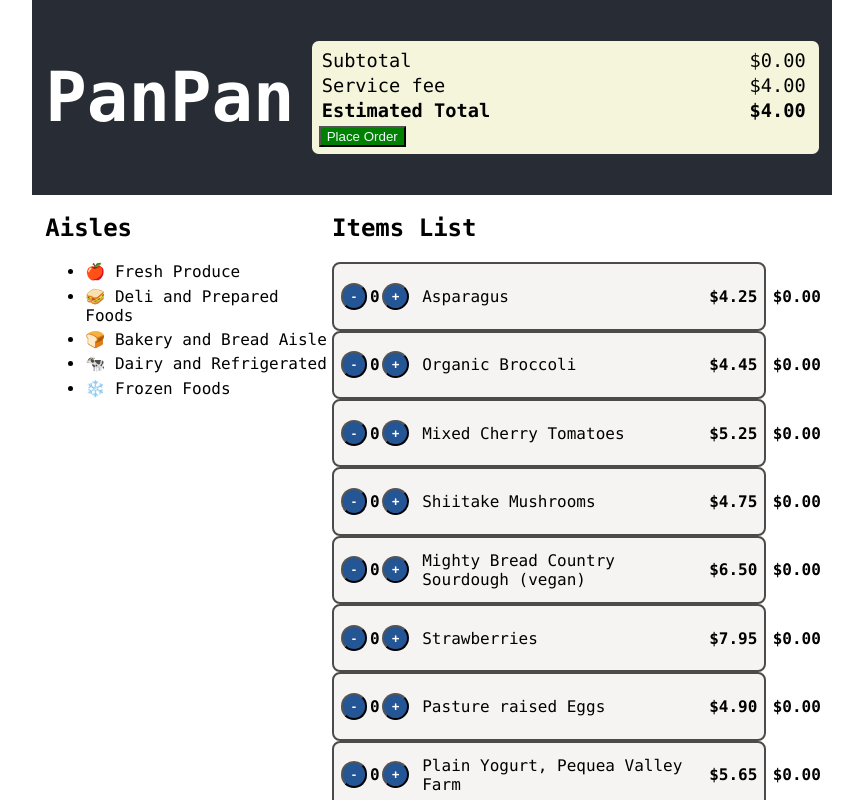
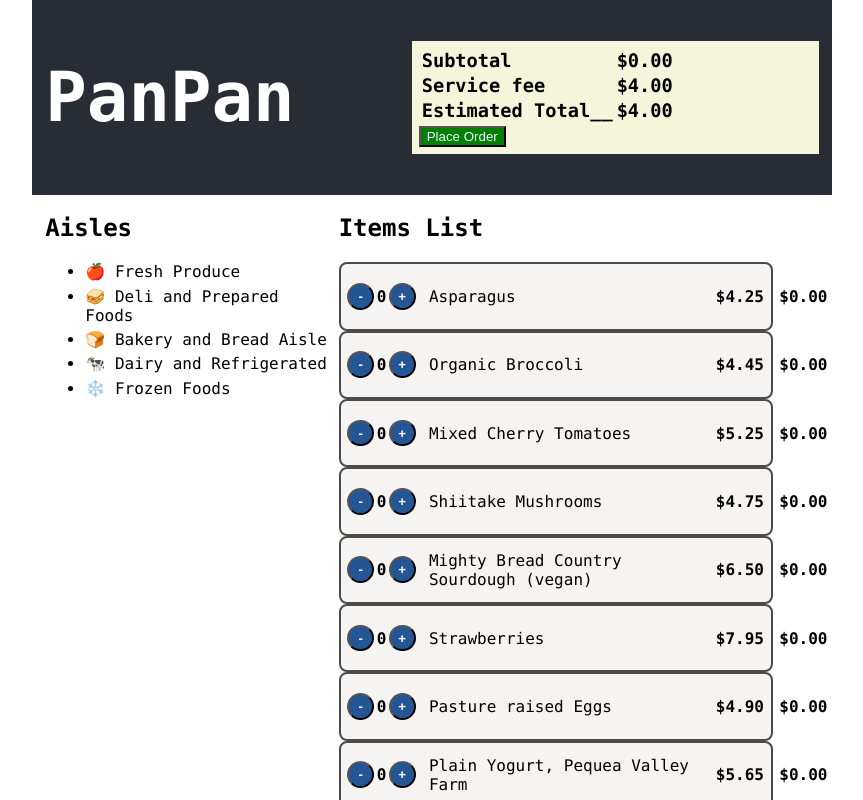
Before and after one commit to tiramirez/minimalist_buying_club, a React (Create React App) app in the folder app/frontend/: page / in a window 1280 px wide. Shown: the top 800 px of the page, without its empty margins (208-1071 px from the left). Built offline with nearby package versions, Linux system fonts and the light colour scheme; the HTML template or start-up script is replaced by a standard one.

Commit message:
Revert "Frontend clickon to addremove products - Update order total"

```diff
--- a/app/frontend/src/App.js
+++ b/app/frontend/src/App.js
@@ -1,48 +1,50 @@
 import './App.css';
-import React, { useState } from 'react';
-import ItemBox from './components/storeItemsGroup';
+import React, { useEffect, useState } from 'react';
+import ItemsGroup from './components/storeItemsGroup';
 import AislesNav from './components/storeAisles';
 import Summary from './components/orderSummary';
-import ItemsList from './api/fetchITems';
+
+import myItems from './api/fetchITems';
 
 function App() {
-  // console.log('APP', ItemsList);
-  const [products, setProducts] = useState(ItemsList);
+  // const [items] = useProductList();
+  // const items = myItems;
+  console.log('APP', myItems);
+  const [products, setProducts] = useState(myItems);
 
   // function updateQuantity(value) {
-  //   this.product_quantity = value;
-  //   // setProducts();
-  // }
+    //   this.product_quantity = value;
+    //   // setProducts();
+    // }
 
-  function updateQuantityIncrease(productId) {
-    // console.log("TRY TO INCREASE", productId)
-    const newProducts = [...products]
-    newProducts.filter(item => item.id === productId)[0].updateQuantityIncrease();
-    setProducts(newProducts);
-    }
+    function updateQuantityIncrease(productId) {
+      console.log("TRY TO REDUCE", productId)
+      // items.filter(item => item.id === productId));
+      // item.updateQuantityIncrease();
+      // this.product_quantity = this.product_quantity + 1;
+    // setProducts();
+  }
 
   function updateQuantityReduce(productId) {
-      // console.log("TRY TO REDUCE", productId)
-      const newProducts = [...products]
-      newProducts.filter(item => item.id === productId)[0].updateQuantityReduce();
-      setProducts(newProducts);
+    console.log("TRY TO INCREASE", productId)
+    // if (this.product_quantity > 0) {
+    //   this.product_quantity = this.product_quantity - 1;
+    //   // setProducts();
+    // }
   }
 
   return (
     <div className="App">
       <div className="App-header">
         <h2>PanPan</h2>
-        <Summary productsList={products} />
+        <Summary Items={myItems} />
       </div>
       <div className="App-body">
         <div className='left-column'>
           <AislesNav />
         </div>
         <div className='main-column'>
-          <h2>Items List</h2>
-          {products.map((singleItem) => (
-            <ItemBox key={singleItem.id} Item={singleItem} onIncrement={()=>updateQuantityIncrease(singleItem.id)} onReduction={()=>updateQuantityReduce(singleItem.id)} />
-          ))}
+          <ItemsGroup Items={myItems} handleIncrement={updateQuantityIncrease} handleReduction={updateQuantityReduce}/> //  onUpdate=updateQuantity
         </div>
       </div>
     </div>
--- a/app/frontend/src/api/fetchITems.js
+++ b/app/frontend/src/api/fetchITems.js
@@ -26,13 +26,21 @@ class ItemObject {
     }
 }
 
-const ItemsList = Items.Items.map((item)=> {return new ItemObject(item)});
-console.log(ItemsList);
-export default ItemsList;
+const myItems = Items.Items.map((item)=> {return new ItemObject(item)});
+// console.log(myItems);
+
+export default myItems;
+
+// export const useProductList = () => {
+    // const items = Items.map((item)=> {return new ItemObject(item)});
+    // console.log(items);
+    // return [items];
+// };
+
 
 // https://www.geeksforgeeks.org/how-to-use-the-javascript-fetch-api-to-get-data/
 
-// export const ItemsList = () => {
+// export const useProductList = () => {
 //     const [items, setItems] = useState([]);
 //     const api_url = 'https://43stikgs9h.execute-api.us-east-1.amazonaws.com/dev/cdk-hnb659fds-assets-894357734648-us-east-1/sample_products.json';
 
@@ -63,7 +71,7 @@ export default ItemsList;
 // };
 
 
-// export const ItemsList = () => {
+// export const ProductList = () => {
 //     const [items, setUsers] = useState([]);
 //     const api_url = 'https://43stikgs9h.execute-api.us-east-1.amazonaws.com/dev/cdk-hnb659fds-assets-894357734648-us-east-1/sample_products.json';
 
--- a/app/frontend/src/components/orderSummary.css
+++ b/app/frontend/src/components/orderSummary.css
@@ -1,28 +1,12 @@
 .Summary {
-    width: 500px;
+    width: 300pt;
     height: 100%;
     background-color: beige;
     color: black;
     font-size: 14pt;
     padding: 5pt 0pt 5pt 5pt;
-    border-radius: 5pt;
 }
 
 .Summary-table{
     width: 100%;
 }
-
-.col1 {
-    width: 240px;
-    text-align: left;
-}
-
-.col2 {
-    width: 240px;
-    text-align: right;
-}
-
-.lastRow {
-    font-weight: bolder;
-    border: 1pt solid black;
-}
--- a/app/frontend/src/components/orderSummary.jsx
+++ b/app/frontend/src/components/orderSummary.jsx
@@ -3,17 +3,15 @@ import { NumericFormat } from 'react-number-format';
 import PlaceOrderBtn from './placeOrderBtn';
 import './orderSummary.css';
 
-export default function Summary({productsList}) {
-    const [products] = useState(productsList);
-
-    // console.log('SUMMARY ', products);
-    let orderSubtotal = 0;
-    products.forEach(x => {
-        orderSubtotal += (x.product_quantity * x.unit_price);
-    });
-
+export default function Summary(props) {
+    const [orderSubtotal,setOrderTotal] = useState(0.00);
     const serviceFee = 4.00;
     const orderTotal = orderSubtotal + serviceFee;
+
+    // Need to move this to a parent Component https://react.dev/learn#using-hooks
+    useEffect(()=>{
+        setOrderTotal(props.Items.reduce((acc, o) => acc + parseInt(o.unit_price * o.product_quantity), 0))
+    },[]);
 
     return (
         <div className='Summary'>
@@ -21,22 +19,22 @@ export default function Summary({productsList}) {
                 <table>
                     <tbody>
                     <tr>
-                            <td className="col1">Subtotal</td>
-                            <td className="col2">
+                        <th>Subtotal</th>
+                        <th>
                             <NumericFormat value={orderSubtotal.toFixed(2)} displayType={'text'} thousandSeparator={true} prefix={'$'} />
-                            </td>
+                        </th>
                     </tr>
                     <tr>
-                            <td className="col1">Service fee</td>
-                            <td className="col2">
+                        <th>Service fee</th>
+                        <th>
                             <NumericFormat value={serviceFee.toFixed(2)} displayType={'text'} thousandSeparator={true} prefix={'$'} />
-                            </td>
+                        </th>
                     </tr>
-                        <tr className="lastRow">
-                            <td className="col1">Estimated Total</td>
-                            <td className="col2">
+                    <tr>
+                        <th>Estimated Total__</th>
+                        <th>
                             <NumericFormat value={orderTotal.toFixed(2)} displayType={'text'} thousandSeparator={true} prefix={'$'} />
-                            </td>
+                        </th>
                     </tr>
                     </tbody>
                 </table>
--- a/app/frontend/src/components/storeItemsGroup.jsx
+++ b/app/frontend/src/components/storeItemsGroup.jsx
@@ -2,22 +2,32 @@ import React, { useState } from 'react';
 import { NumericFormat } from 'react-number-format';
 import './storeItemsGroup.css';
 
-export default function ItemBox({ Item, onIncrement, onReduction }) {
-    const [item] = useState(Item);
-    // console.log('SINGLE ITEM', item.product_name);
+function ItemBox({ Item, onIncrement, onReduction }) {
 
+    // console.log('SINGLE ITEM', Item.product_name);
     return (
-        <div className="itemBlock" key={item.id} >
+        <div className="itemBlock" key={Item.id} >
             <div className="itemDetails" >
                 <div className="selectedAmount">
-                    <button className="circleBtn BtnLeft" onClick={onReduction}>-</button>
-                    <p className="productQuantity">{item.product_quantity}</p>
-                    <button className="circleBtn BtnRight" onClick={onIncrement}>+</button>
+                    <button className="circleBtn BtnLeft" onClick={() => onReduction(Item.product_name)}>-</button>
+                    <p className="productQuantity">{Item.product_quantity}</p>
+                    <button className="circleBtn BtnRight" onClick={() => onIncrement(Item.product_name)}>+</button>
                 </div>
-                <div className="productName">{item.product_name}</div>
-                <div className="productUnitPrice"><NumericFormat value={item.unit_price.toFixed(2)} displayType={'text'} thousandSeparator={true} prefix={'$'} /></div>
+                <div className="productName">{Item.product_name}</div>
+                <div className="productUnitPrice"><NumericFormat value={Item.unit_price.toFixed(2)} displayType={'text'} thousandSeparator={true} prefix={'$'} /></div>
             </div>
-            <div className='productTotal'><NumericFormat value={(item.unit_price * item.product_quantity).toFixed(2)} displayType={'text'} thousandSeparator={true} prefix={'$'} /></div>
+            <div className='productTotal'><NumericFormat value={(Item.unit_price * Item.product_quantity).toFixed(2)} displayType={'text'} thousandSeparator={true} prefix={'$'} /></div>
         </div>
     );
 };
+
+function ItemsGroup({ Items, handleIncrement, handleReduction }) {
+    console.log('ITEMS GROUP', Items);
+    return (
+        <div className="itemsGroup">
+            <h2>Items List</h2>
+                {Items.map((singleItem) => (<ItemBox key={singleItem.id} Item={singleItem} onIncrement={handleIncrement}  onReduction={handleReduction} />))}
+        </div>
+    );
+};
+export default ItemsGroup;
```
Lines whose indentation alone changed are shown as unchanged.
